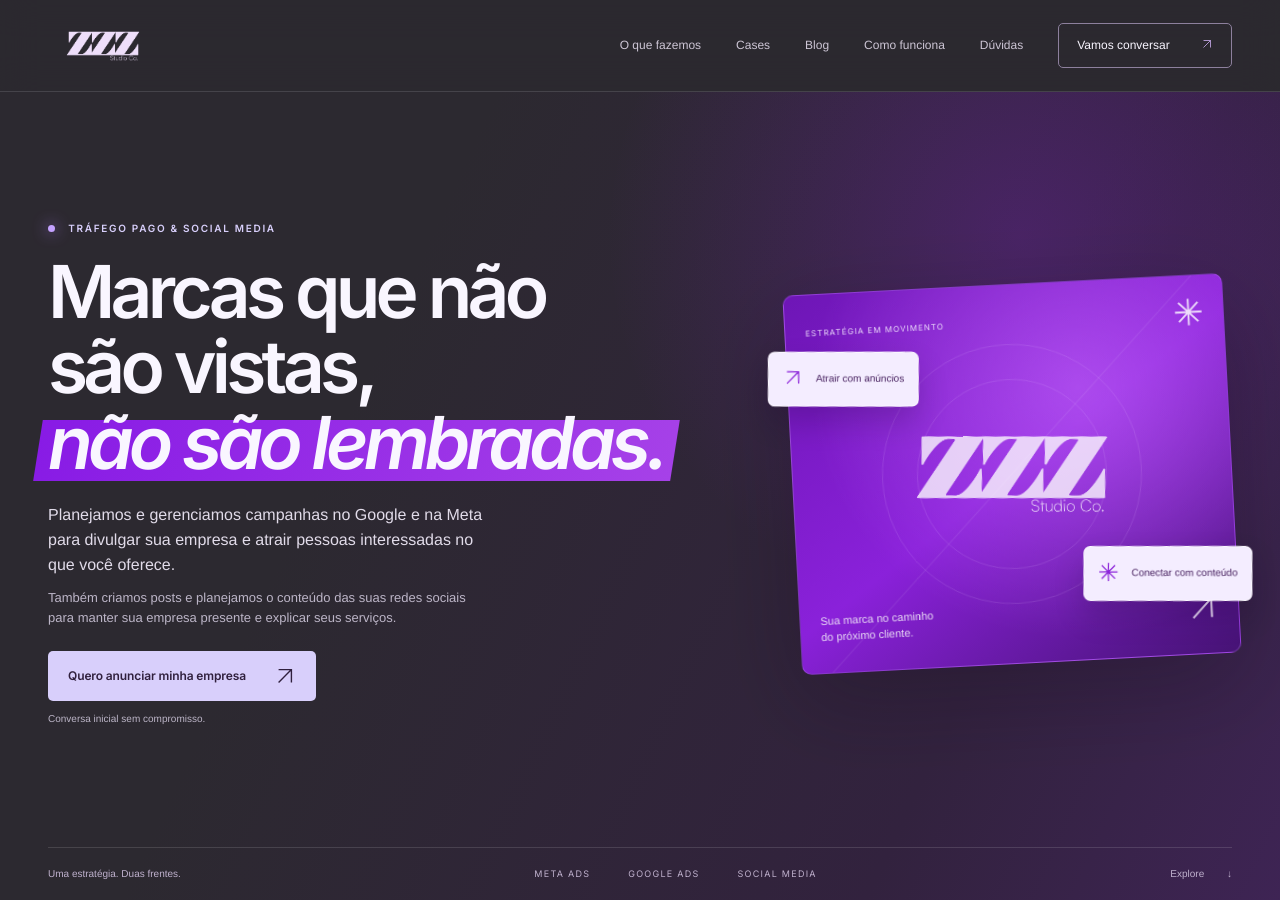
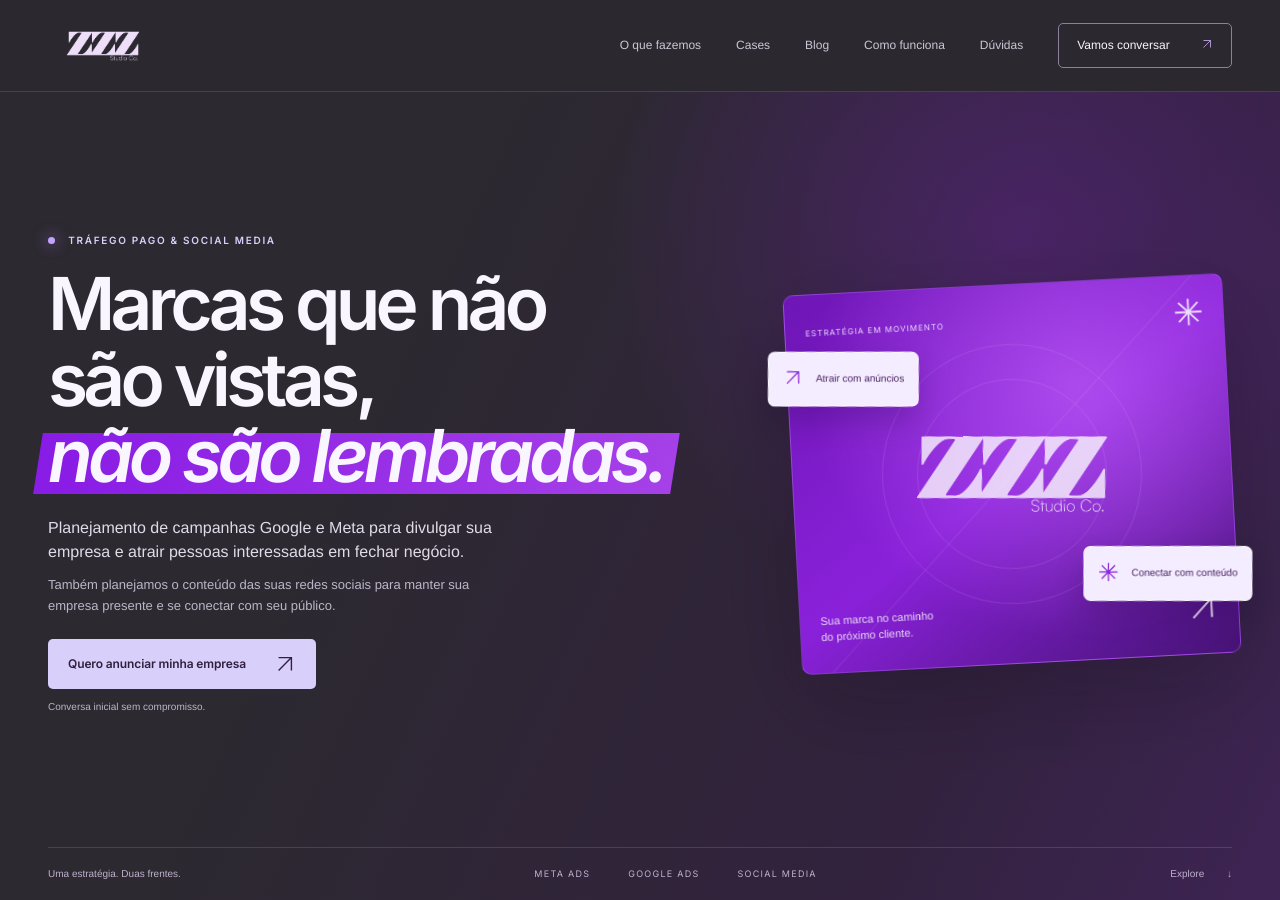
Before and after one commit to franzzzco/franzzzco.github.io, a Jekyll site: the page index.html, which Jekyll copies as it is, in a window 1280 px wide and 900 px high. Built offline with Jekyll 4.4.1, drawn with Linux system fonts in a browser that asks for light colours; part of the change alters nothing that is shown.

Commit message:
Update index.html

```diff
--- a/index.html
+++ b/index.html
@@ -2,9 +2,9 @@
 <html lang="pt-BR">
 <head>
 <meta charset="utf-8"><meta name="viewport" content="width=device-width,initial-scale=1"><meta name="theme-color" content="#2c2930">
-<title>Franzzz Co. | Tráfego pago e social media</title>
-<meta name="description" content="Gestão de tráfego pago e social media para empresas. Campanhas no Google e na Meta, conteúdo com propósito e acompanhamento próximo. Converse com a Franzzz.">
-<meta property="og:title" content="Franzzz Co. — Marcas que não são vistas, não são lembradas."><meta property="og:description" content="Gestão de tráfego pago no Google e na Meta, com criação de anúncios e conteúdo para redes sociais."><meta property="og:type" content="website">
+<title>Franzzz Co. | Tráfego pago e social media no Sul e Sudeste</title>
+<meta name="description" content="Gestão de tráfego pago e social media para empresas. Campanhas no Google e na Meta, conteúdo estratégico e acompanhamento direto. Converse com a Franzzz.">
+<meta property="og:title" content="Franzzz Co. — Marcas que não são vistas, não são lembradas."><meta property="og:description" content="Gestão de tráfego pago Google e Meta, com criação de anúncios e conteúdo para redes sociais."><meta property="og:type" content="website">
 <link rel="preconnect" href="https://fonts.googleapis.com"><link rel="preconnect" href="https://fonts.gstatic.com" crossorigin><link href="https://fonts.googleapis.com/css2?family=Inter:ital,wght@0,400;0,500;0,600;0,700;0,800;1,500;1,600;1,700;1,800&display=swap" rel="stylesheet">
 <link rel="icon" type="image/svg+xml" href="/assets/favicon.svg?v=20261124f"><link rel="mask-icon" href="/assets/favicon.svg?v=20261124f" color="#d8cffb"><link rel="stylesheet" href="style.css?v=20261111b"><link rel="stylesheet" href="assets/css/design-system.css?v=20261124c"><script src="script.js?v=20261111b" defer></script>
 </head>
@@ -14,7 +14,7 @@
 <main id="conteudo">
 <section class="hero" id="inicio">
 <div class="glow" aria-hidden="true"></div>
-<div class="wrap hero-grid"><div class="hero-copy"><p class="eyebrow"><span class="dot"></span> TRÁFEGO PAGO & SOCIAL MEDIA</p><h1><span class="hero-line">Marcas que não</span><span class="hero-line">são vistas,</span><span class="hero-line"><span class="highlight">não são lembradas.</span></span></h1><p class="intro">Planejamos e gerenciamos campanhas no Google e na Meta para divulgar sua empresa e atrair pessoas interessadas no que você oferece.</p><p class="hero-detail">Também criamos posts e planejamos o conteúdo das suas redes sociais para manter sua empresa presente e explicar seus serviços.</p><a class="button light" href="#contato">Quero anunciar minha empresa <span><svg class="icon" viewBox="0 0 24 24" aria-hidden="true" fill="none" stroke="currentColor" stroke-width="1.5"><path d="M5 19 19 5M5 5h14v14"/></svg></span></a><p class="micro">Conversa inicial sem compromisso.</p></div>
+<div class="wrap hero-grid"><div class="hero-copy"><p class="eyebrow"><span class="dot"></span> TRÁFEGO PAGO & SOCIAL MEDIA</p><h1><span class="hero-line">Marcas que não</span><span class="hero-line">são vistas,</span><span class="hero-line"><span class="highlight">não são lembradas.</span></span></h1><p class="intro">Planejamento de campanhas Google e Meta para divulgar sua empresa e atrair pessoas interessadas em fechar negócio.</p><p class="hero-detail">Também planejamos o conteúdo das suas redes sociais para manter sua empresa presente e se conectar com seu público.</p><a class="button light" href="#contato">Quero anunciar minha empresa <span><svg class="icon" viewBox="0 0 24 24" aria-hidden="true" fill="none" stroke="currentColor" stroke-width="1.5"><path d="M5 19 19 5M5 5h14v14"/></svg></span></a><p class="micro">Conversa inicial sem compromisso.</p></div>
 <div class="hero-art" aria-label="Tráfego pago e conteúdo trabalhando juntos"><div class="orbit orbit-one"></div><div class="orbit orbit-two"></div><div class="art-top"><span>ESTRATÉGIA EM MOVIMENTO</span><span class="cross"><svg class="icon star" viewBox="0 0 24 24" aria-hidden="true" fill="none" stroke="currentColor" stroke-width="1.5"><path d="M12 1v22M1 12h22M4 4l16 16M4 20 20 4"/></svg></span></div><div class="brand-shape"><img src="assets/logo.png" data-fallback="assets/logo.svg" alt="" width="318" height="130"></div><div class="art-caption"><span>Sua marca no caminho<br>do próximo cliente.</span><span class="arrow-big"><svg class="icon" viewBox="0 0 24 24" aria-hidden="true" fill="none" stroke="currentColor" stroke-width="1.5"><path d="M5 19 19 5M5 5h14v14"/></svg></span></div><div class="floating-label label-one"><span class="mini-icon"><svg class="icon" viewBox="0 0 24 24" aria-hidden="true" fill="none" stroke="currentColor" stroke-width="1.5"><path d="M5 19 19 5M5 5h14v14"/></svg></span> Atrair com anúncios</div><div class="floating-label label-two"><span class="mini-icon"><svg class="icon star" viewBox="0 0 24 24" aria-hidden="true" fill="none" stroke="currentColor" stroke-width="1.5"><path d="M12 1v22M1 12h22M4 4l16 16M4 20 20 4"/></svg></span> Conectar com conteúdo</div></div></div>
 <div class="wrap hero-bottom"><span>Uma estratégia. Duas frentes.</span><div><span>META ADS</span><span>GOOGLE ADS</span><span>SOCIAL MEDIA</span></div><a href="#servicos" aria-label="Conheça os serviços">Explore <span>↓</span></a></div>
 </section>
```
